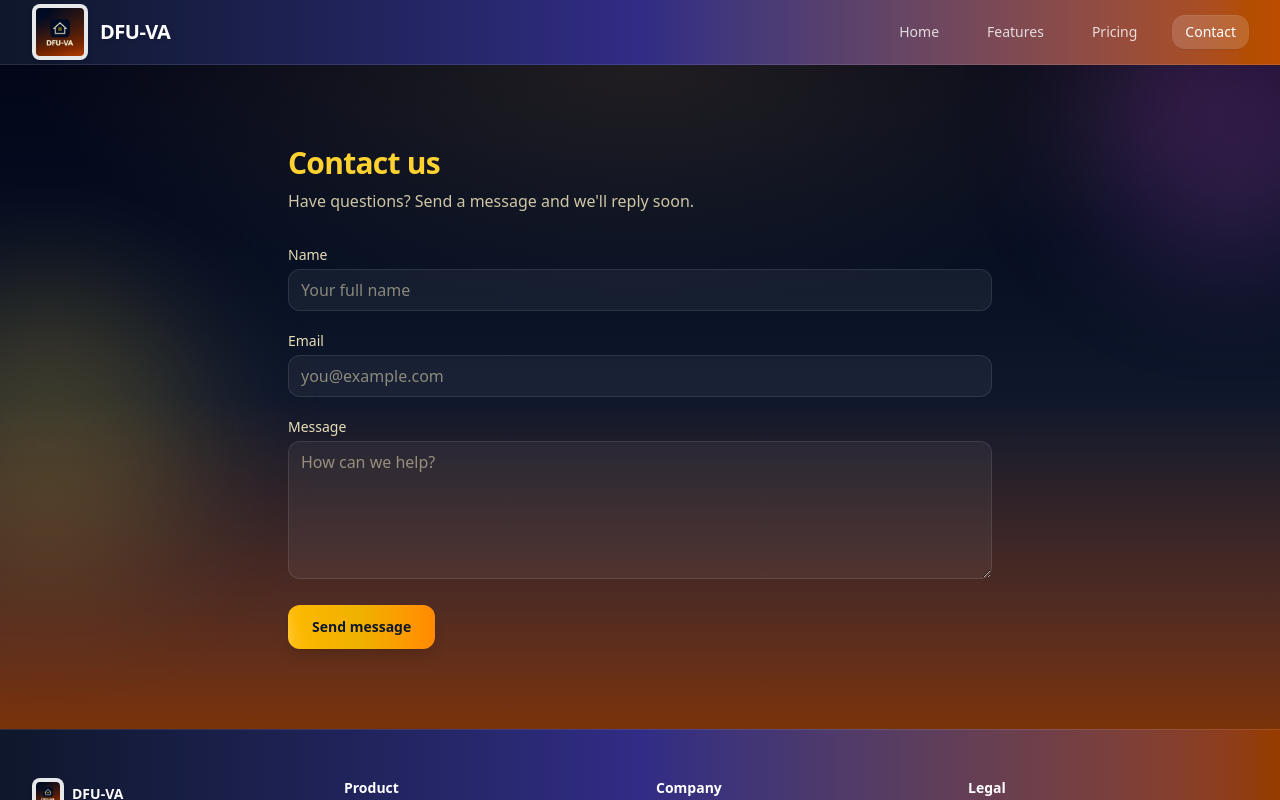
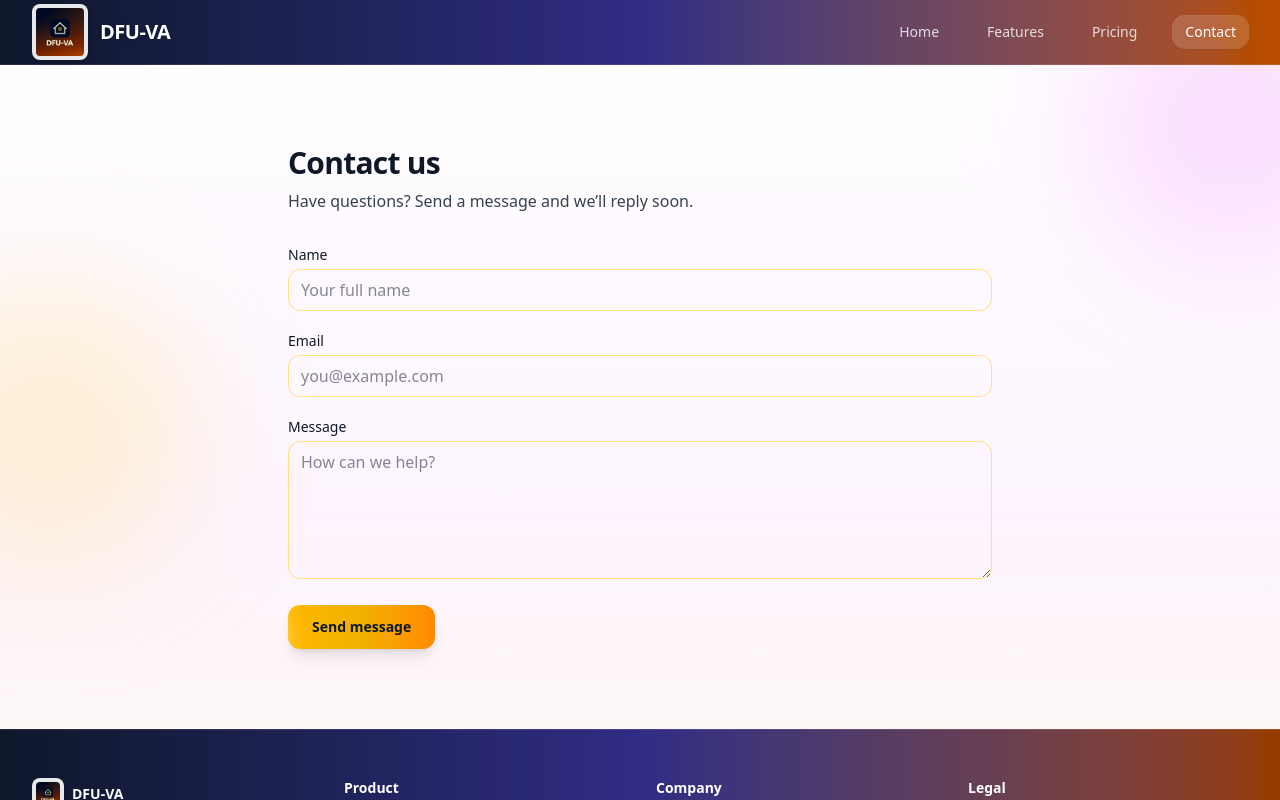
Before and after one commit to AbdelrahmanGaballa/my-website, a React (Vite) app: page / in a window 1280 px wide. Both pictures are taken after a click on the button "Contact". Shown: the top 800 px of the page. Built offline with nearby package versions, Linux system fonts and the light colour scheme.

Commit message:
updateeedd

```diff
--- a/src/App.tsx
+++ b/src/App.tsx
@@ -445,111 +445,142 @@ function FAQ() {
 
 function Contact() {
   const [submitted, setSubmitted] = useState(false);
+  const [loading, setLoading] = useState(false);
   const [form, setForm] = useState({ name: "", email: "", message: "" });
   const [errors, setErrors] = useState<{ [k: string]: string }>({});
+  const WEBHOOK = import.meta.env.VITE_CONTACT_WEBHOOK as string | undefined;
 
   function validate() {
     const e: { [k: string]: string } = {};
     if (!form.name.trim()) e.name = "Name is required";
     if (!/^[^\s@]+@[^\s@]+\.[^\s@]+$/.test(form.email)) e.email = "Valid email required";
     if (form.message.trim().length < 10) e.message = "Please write at least 10 characters";
+    if (!WEBHOOK) e.webhook = "Missing VITE_CONTACT_WEBHOOK (set it in Vercel env)";
     setErrors(e);
     return Object.keys(e).length === 0;
   }
 
-  function handleSubmit(ev: React.FormEvent) {
+  async function handleSubmit(ev: React.FormEvent) {
     ev.preventDefault();
     if (!validate()) return;
-    setSubmitted(true);
+
+    setLoading(true);
+
+    try {
+      // Payload that your Apps Script expects
+      const payload = {
+        name: form.name.trim(),
+        email: form.email.trim(),
+        message: form.message.trim(),
+        source: "DFU-VA Website",
+      };
+
+      const res = await fetch(WEBHOOK!, {
+        method: "POST",
+        headers: { "Content-Type": "application/json" },
+        body: JSON.stringify(payload),
+        // If your Apps Script doesn’t include CORS headers,
+        // uncomment the next line to bypass CORS (response will be opaque).
+        // mode: "no-cors",
+      });
+
+      // Treat opaque response as success when using no-cors
+      if (res.ok || res.type === "opaque") {
+        setSubmitted(true);
+      } else {
+        const txt = await res.text().catch(() => "");
+        throw new Error(`Submit failed: ${res.status} ${txt}`);
+      }
+    } catch (err: any) {
+      console.error(err);
+      setErrors({ submit: err?.message ?? "Failed to submit. Please try again." });
+    } finally {
+      setLoading(false);
+    }
   }
 
   if (submitted) {
     return (
-      <section className="py-24 bg-gradient-to-b from-slate-950 via-slate-900 to-amber-900 text-white" id="contact">
+      <section className="py-24" id="contact">
         <div className="mx-auto max-w-xl px-4 sm:px-6 lg:px-8 text-center">
-          <div className="inline-flex items-center justify-center h-12 w-12 rounded-full bg-amber-300/20 text-amber-300 ring-1 ring-amber-300/30">
+          <div className="inline-flex items-center justify-center h-12 w-12 rounded-full bg-emerald-100 text-emerald-700">
             <Check />
           </div>
-          <h2 className="mt-4 text-2xl font-bold">Thanks! We'll be in touch.</h2>
-          <p className="mt-2 text-amber-100/80">Your message has been received.</p>
+          <h2 className="mt-4 text-2xl font-bold">Thanks! We’ll be in touch.</h2>
+          <p className="mt-2 text-gray-600">Your message has been received.</p>
         </div>
       </section>
     );
   }
 
   return (
-    <section className="py-20 bg-gradient-to-b from-slate-950 via-slate-900 to-amber-900 text-white" id="contact">
-      {/* soft gold glow */}
-      <div className="pointer-events-none absolute inset-0 bg-[radial-gradient(80%_60%_at_50%_0%,rgba(255,200,100,0.12),transparent_60%)]"></div>
+    <section className="py-20" id="contact">
+      <div className="mx-auto max-w-3xl px-4 sm:px-6 lg:px-8">
+        <h2 className="text-3xl font-bold tracking-tight">Contact us</h2>
+        <p className="mt-2 text-gray-700">
+          Have questions? Send a message and we’ll reply soon.
+        </p>
 
-      <div className="relative mx-auto max-w-3xl px-4 sm:px-6 lg:px-8">
-        <h2 className="text-3xl font-bold tracking-tight text-amber-300">Contact us</h2>
-        <p className="mt-2 text-amber-100/80">Have questions? Send a message and we'll reply soon.</p>
+        {errors.webhook && (
+          <div className="mt-4 rounded-xl border border-red-200 bg-red-50 p-3 text-red-700 text-sm">
+            {errors.webhook}
+          </div>
+        )}
+        {errors.submit && !errors.webhook && (
+          <div className="mt-4 rounded-xl border border-red-200 bg-red-50 p-3 text-red-700 text-sm">
+            {errors.submit}
+          </div>
+        )}
 
         <form onSubmit={handleSubmit} className="mt-8 space-y-5">
-          {/* Name */}
           <div>
-            <label className="block text-sm font-medium text-amber-100/90">Name</label>
+            <label className="block text-sm font-medium">Name</label>
             <input
-              className={
-                `mt-1 w-full rounded-xl px-3 py-2 outline-none transition
-                 bg-white/5 text-white placeholder:text-amber-100/50
-                 ${errors.name
-                   ? "border border-red-400/60 focus:ring-2 focus:ring-red-300/30"
-                   : "border border-white/10 focus:ring-2 focus:ring-amber-300/30 focus:border-amber-300/50"}`
-              }
+              className={`mt-1 w-full rounded-xl border px-3 py-2 outline-none focus:ring-2 ${
+                errors.name ? "border-red-300 ring-red-100" : "border-amber-300/60 focus:ring-amber-200"
+              }`}
               value={form.name}
               onChange={(e) => setForm({ ...form, name: e.target.value })}
               placeholder="Your full name"
             />
-            {errors.name && <p className="mt-1 text-sm text-red-300">{errors.name}</p>}
+            {errors.name && <p className="mt-1 text-sm text-red-600">{errors.name}</p>}
           </div>
 
-          {/* Email */}
           <div>
-            <label className="block text-sm font-medium text-amber-100/90">Email</label>
+            <label className="block text-sm font-medium">Email</label>
             <input
-              className={
-                `mt-1 w-full rounded-xl px-3 py-2 outline-none transition
-                 bg-white/5 text-white placeholder:text-amber-100/50
-                 ${errors.email
-                   ? "border border-red-400/60 focus:ring-2 focus:ring-red-300/30"
-                   : "border border-white/10 focus:ring-2 focus:ring-amber-300/30 focus:border-amber-300/50"}`
-              }
+              className={`mt-1 w-full rounded-xl border px-3 py-2 outline-none focus:ring-2 ${
+                errors.email ? "border-red-300 ring-red-100" : "border-amber-300/60 focus:ring-amber-200"
+              }`}
               value={form.email}
               onChange={(e) => setForm({ ...form, email: e.target.value })}
               placeholder="you@example.com"
             />
-            {errors.email && <p className="mt-1 text-sm text-red-300">{errors.email}</p>}
+            {errors.email && <p className="mt-1 text-sm text-red-600">{errors.email}</p>}
           </div>
 
-          {/* Message */}
           <div>
-            <label className="block text-sm font-medium text-amber-100/90">Message</label>
+            <label className="block text-sm font-medium">Message</label>
             <textarea
-              className={
-                `mt-1 w-full rounded-xl px-3 py-2 outline-none transition
-                 bg-white/5 text-white placeholder:text-amber-100/50
-                 ${errors.message
-                   ? "border border-red-400/60 focus:ring-2 focus:ring-red-300/30"
-                   : "border border-white/10 focus:ring-2 focus:ring-amber-300/30 focus:border-amber-300/50"}`
-              }
+              className={`mt-1 w-full rounded-xl border px-3 py-2 outline-none focus:ring-2 ${
+                errors.message ? "border-red-300 ring-red-100" : "border-amber-300/60 focus:ring-amber-200"
+              }`}
               value={form.message}
               onChange={(e) => setForm({ ...form, message: e.target.value })}
               placeholder="How can we help?"
               rows={5}
             />
-            {errors.message && <p className="mt-1 text-sm text-red-300">{errors.message}</p>}
+            {errors.message && <p className="mt-1 text-sm text-red-600">{errors.message}</p>}
           </div>
 
-          {/* CTA */}
           <button
             type="submit"
+            disabled={loading || !!errors.webhook}
             className="relative overflow-hidden rounded-xl px-6 py-3 text-sm font-semibold
                        text-slate-900 bg-gradient-to-r from-amber-400 via-yellow-500 to-orange-400
-                       shadow-lg hover:opacity-95 transition-all duration-300"
+                       shadow-lg hover:opacity-95 transition-all duration-300 disabled:opacity-60"
           >
-            <span className="relative z-10">Send message</span>
+            <span className="relative z-10">{loading ? "Sending..." : "Send message"}</span>
             <span
               className="pointer-events-none absolute inset-y-0 -left-1/2 w-1/2
                          bg-white/30 blur-sm skew-x-12
```
Also changed, not shown: 1 other file (tests, documents, lock files or other folders).
